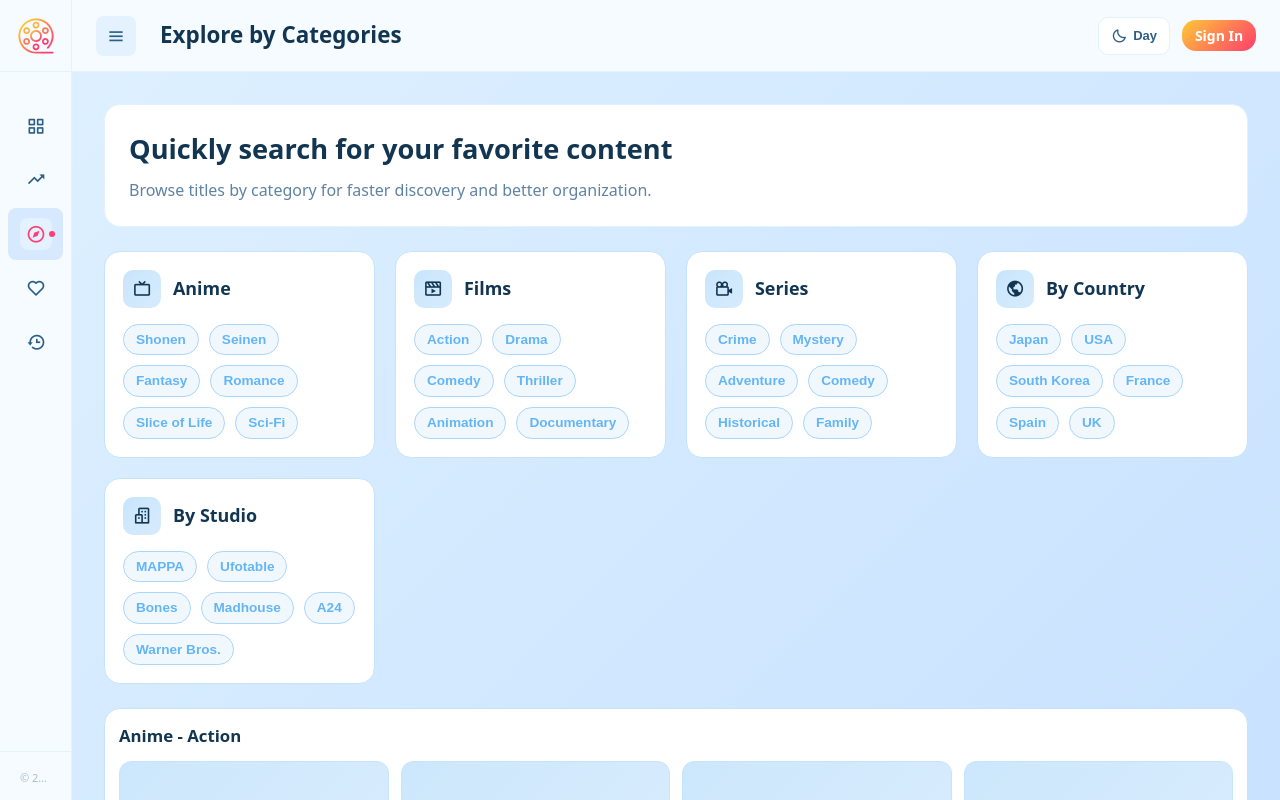
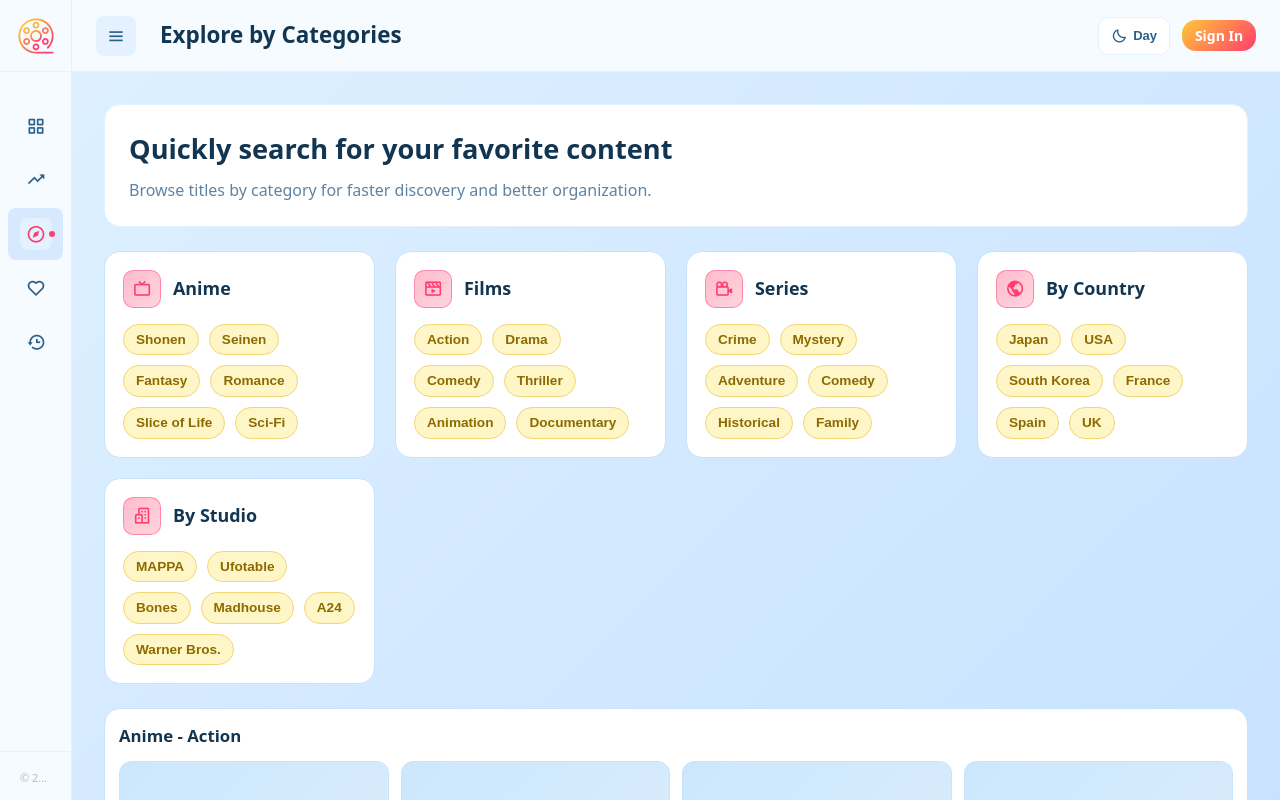
Before and after one commit to catalinaburlacu/Cadlix, a React (Vite) app: page /explore in a window 1280 px wide. Shown: the top 800 px of the page. Built offline with nearby package versions, Linux system fonts and the light colour scheme.

Commit message:
Color Change

```diff
--- a/src/App.css
+++ b/src/App.css
@@ -45,6 +45,17 @@
   --color-text-secondary: #2d5f86;
   --color-text-muted: #5f83a3;
 
+  --explore-icon-color: var(--color-accent-primary);
+  --explore-icon-bg-start: color-mix(in srgb, var(--color-accent-primary) 35%, transparent);
+  --explore-icon-bg-end: color-mix(in srgb, var(--color-accent-primary) 22%, transparent);
+  --explore-icon-border: color-mix(in srgb, var(--color-accent-primary) 45%, transparent);
+  --explore-chip-bg: #fff6c7;
+  --explore-chip-border: #f2d773;
+  --explore-chip-text: #8b6b00;
+  --explore-chip-bg-hover: #f8e79f;
+  --explore-chip-border-hover: #e3c34b;
+  --explore-chip-text-hover: #6f5200;
+
   color: var(--color-text-secondary);
   background-color: var(--color-bg-dark);
 }
@@ -61,6 +72,17 @@
   --color-text-secondary: rgba(242, 248, 255, 0.9);
   --color-text-muted: rgba(222, 236, 250, 0.7);
 
+  --explore-icon-color: #c72f60;
+  --explore-icon-bg-start: rgba(199, 47, 96, 0.30);
+  --explore-icon-bg-end: rgba(199, 47, 96, 0.18);
+  --explore-icon-border: rgba(199, 47, 96, 0.55);
+  --explore-chip-bg: #cda52cbd;
+  --explore-chip-border: #c59922;
+  --explore-chip-text: #ffe8a8;
+  --explore-chip-bg-hover: #765d16;
+  --explore-chip-border-hover: #9f7b1c;
+  --explore-chip-text-hover: #fff2c8;
+
   color: var(--color-text-secondary);
   background-color: var(--color-bg-dark);
 }
--- a/src/ui/pages/explore/Explore.css
+++ b/src/ui/pages/explore/Explore.css
@@ -85,10 +85,11 @@
   place-items: center;
   background: linear-gradient(
     135deg,
-    color-mix(in srgb, var(--color-accent-blue) 35%, transparent),
-    color-mix(in srgb, var(--color-accent-blue) 26%, transparent)
+    var(--explore-icon-bg-start),
+    var(--explore-icon-bg-end)
   );
-  color: var(--color-text-primary);
+  border: 1px solid var(--explore-icon-border);
+  color: var(--explore-icon-color);
   font-size: 1.2rem;
 }
 
@@ -99,9 +100,9 @@
 }
 
 .explore-chip {
-  border: 1px solid color-mix(in srgb, var(--color-accent-blue) 45%, var(--color-bg-secondary));
-  background: color-mix(in srgb, var(--color-accent-blue) 10%, var(--color-bg-card));
-  color: var(--color-accent-blue);
+  border: 1px solid var(--explore-chip-border);
+  background: var(--explore-chip-bg);
+  color: var(--explore-chip-text);
   border-radius: 999px;
   padding: 8px 12px;
   font-size: 0.85rem;
@@ -114,8 +115,9 @@
 }
 
 .explore-chip:hover {
-  background: var(--color-accent-blue);
-  color: var(--color-bg-dark);
+  background: var(--explore-chip-bg-hover);
+  border-color: var(--explore-chip-border-hover);
+  color: var(--explore-chip-text-hover);
   transform: translateY(-2px);
 }
 
```
